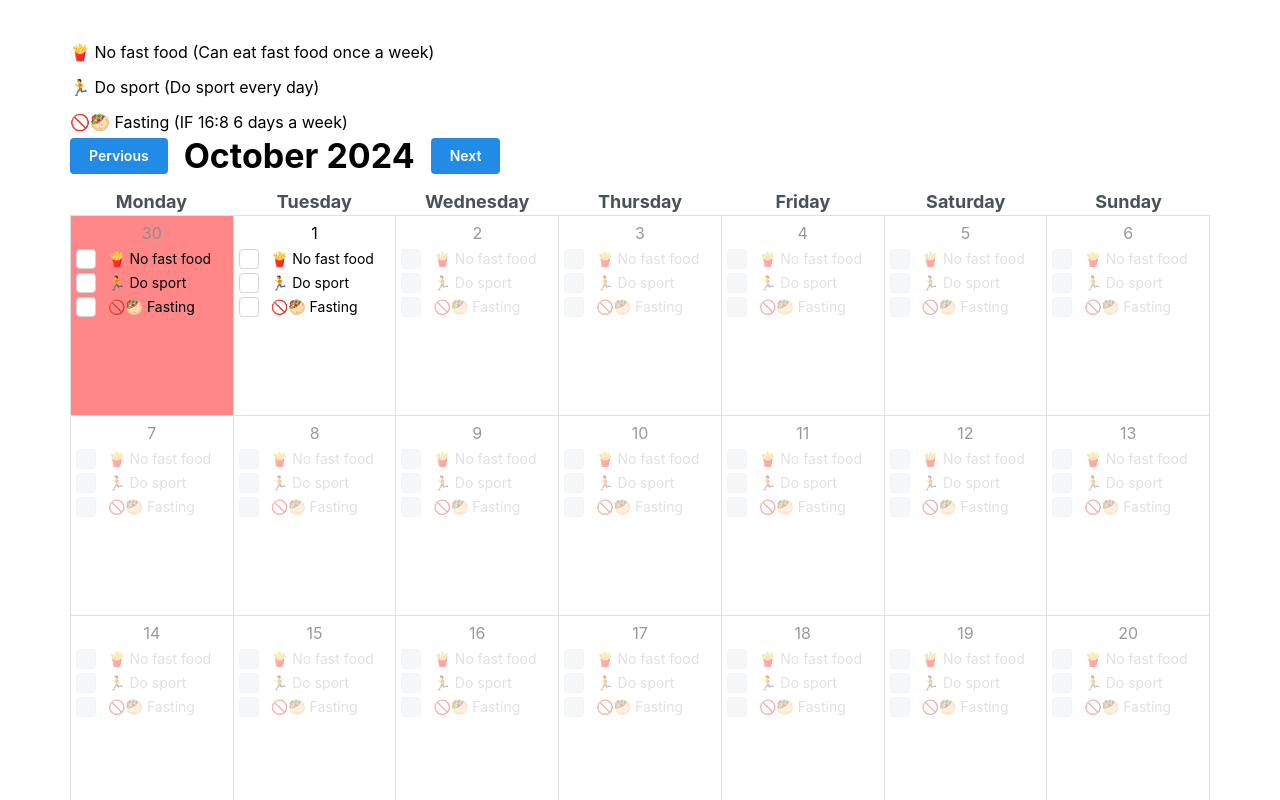
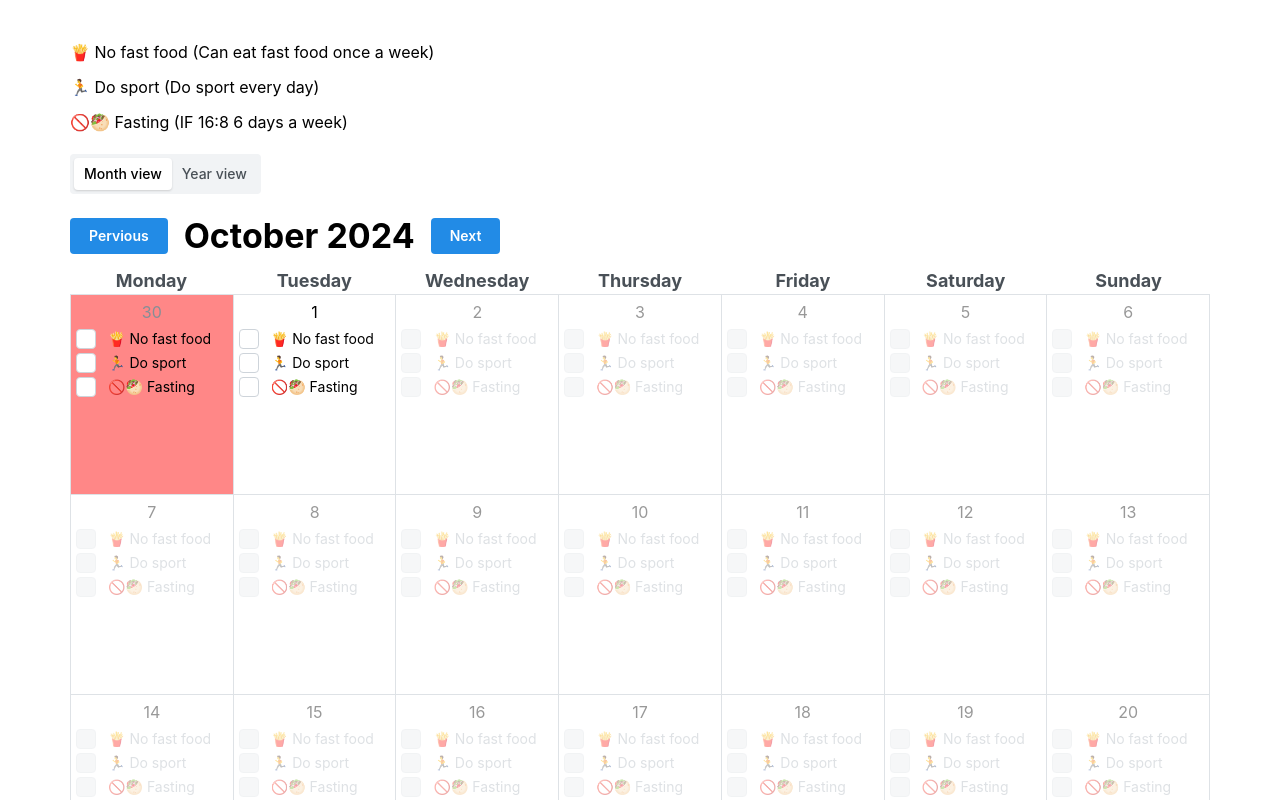
Before and after one commit to Venskiy/streaksapp, a React (Vite) app: page / in a window 1280 px wide. Shown: the top 800 px of the page. Built offline with nearby package versions, Linux system fonts and the light colour scheme.

Commit message:
View selector

```diff
--- a/src/App.tsx
+++ b/src/App.tsx
@@ -1,5 +1,11 @@
+import { useState } from 'react';
 import '@mantine/core/styles.css';
-import { Container, MantineProvider, Space } from '@mantine/core';
+import {
+  Container,
+  MantineProvider,
+  SegmentedControl,
+  Space,
+} from '@mantine/core';
 import { theme } from './theme';
 
 import '@mantine/core/styles/global.css';
@@ -12,12 +18,31 @@ import isoWeek from 'dayjs/plugin/isoWeek';
 dayjs.extend(isoWeek);
 
 import { MonthView } from './components/MonthView';
+import { MetricsList } from './components/MetricsList';
+
+enum Views {
+  YEAR_VIEW = 'yearView',
+  MONTH_VIEW = 'monthView',
+}
 
 export default function App() {
+  const [selectedView, setSelectedView] = useState<string>(Views.MONTH_VIEW);
   return (
     <MantineProvider theme={theme}>
       <Container fluid={true} px={70} py={30} mb="md">
-        <MonthView />
+        <MetricsList />
+        <Space h="lg" />
+        <SegmentedControl
+          data={[
+            { value: Views.MONTH_VIEW, label: 'Month view' },
+            { value: Views.YEAR_VIEW, label: 'Year view' },
+          ]}
+          value={selectedView}
+          onChange={setSelectedView}
+        />
+        <Space h="lg" />
+        {selectedView === Views.YEAR_VIEW && <div>Year view</div>}
+        {selectedView === Views.MONTH_VIEW && <MonthView />}
         <Space h="lg" />
       </Container>
     </MantineProvider>
--- a/src/components/MonthView.tsx
+++ b/src/components/MonthView.tsx
@@ -1,7 +1,6 @@
 import { useState } from 'react';
 import { Flex, Title, Container, Button, Group } from '@mantine/core';
 import dayjs from 'dayjs';
-import { MetricsList } from './MetricsList';
 import { DaysOfWeekHeader } from './DaysOfWeekHeader';
 import { DayCell } from './DayCell';
 
@@ -32,7 +31,6 @@ export function MonthView() {
   const monthView = getMonthView(currentMonth);
   return (
     <Container fluid={true} px={0} h={1000} w="100%">
-      <MetricsList />
       <Group>
         <Button onClick={() => setMonthIndex((mIndex) => mIndex - 1)}>
           Pervious
```
